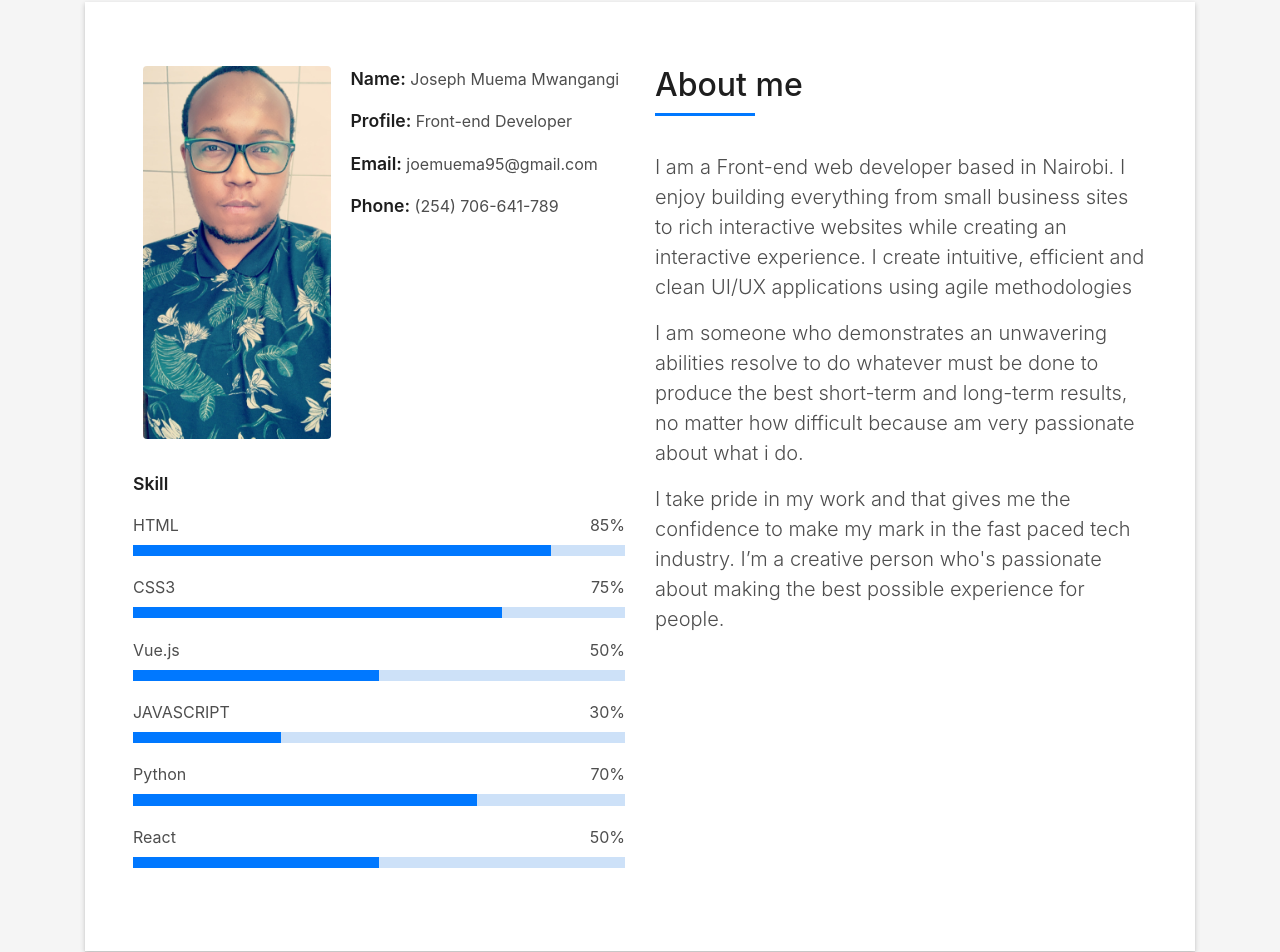
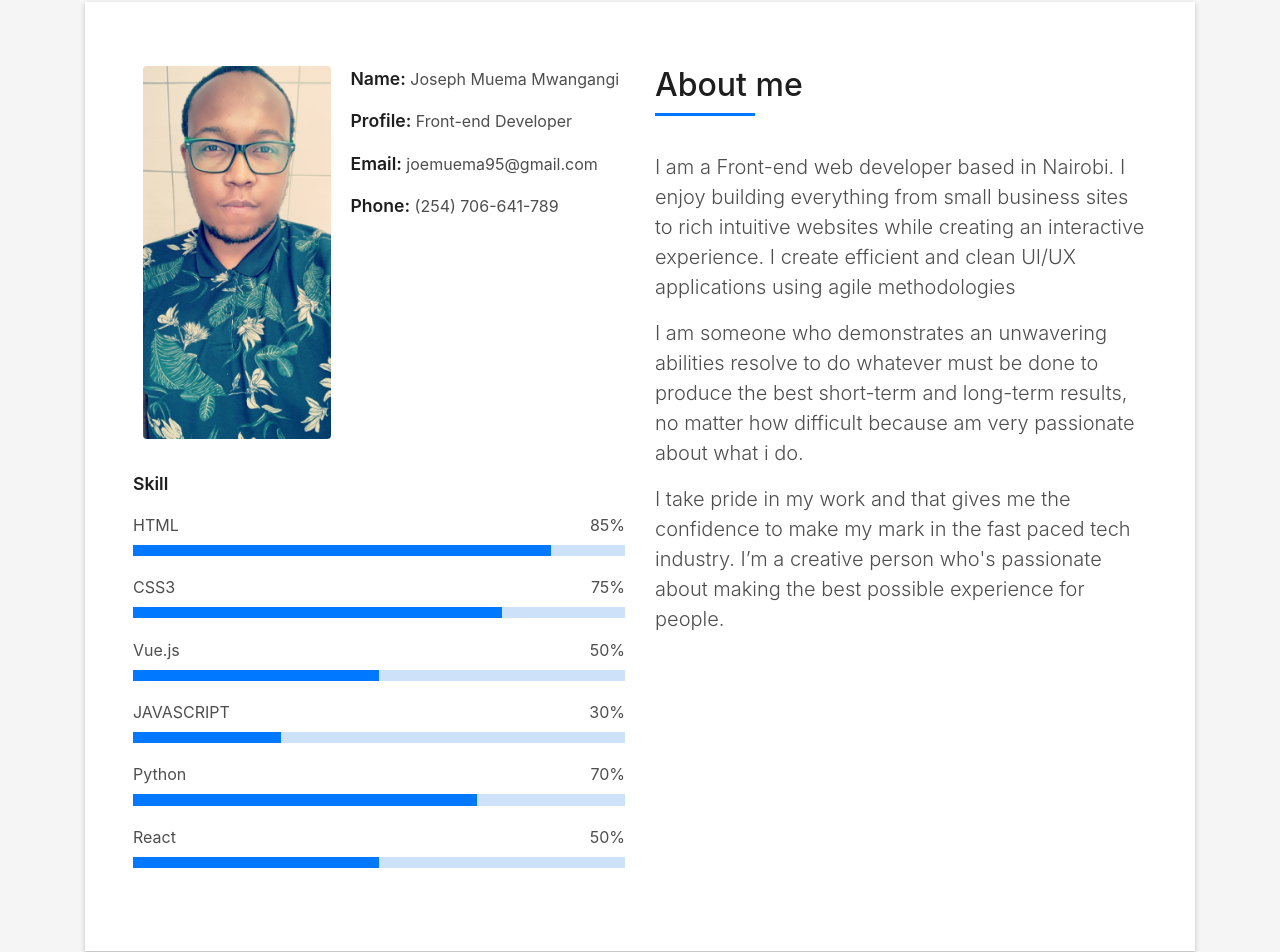
Before and after one commit to jmuema/portfolio, a plain HTML site: page index.html in a window 1280 px wide. Shown: the part 862-1814 px from the top of the page. Drawn offline with Linux system fonts and the light colour scheme; animation ran at ten frames a second; files whose address does not match are found by name.

Commit message:
few changes

```diff
--- a/index.html
+++ b/index.html
@@ -150,8 +150,8 @@
                                     </div>
                                     <p class="lead">
                                         I am a Front-end web developer based in Nairobi. I enjoy building everything
-                                        from small business sites to rich interactive websites while creating an
-                                        interactive experience. I create intuitive, efficient and clean UI/UX
+                                        from small business sites to rich intuitive websites while creating an
+                                        interactive experience. I create efficient and clean UI/UX
                                         applications using agile methodologies
 
 
```
